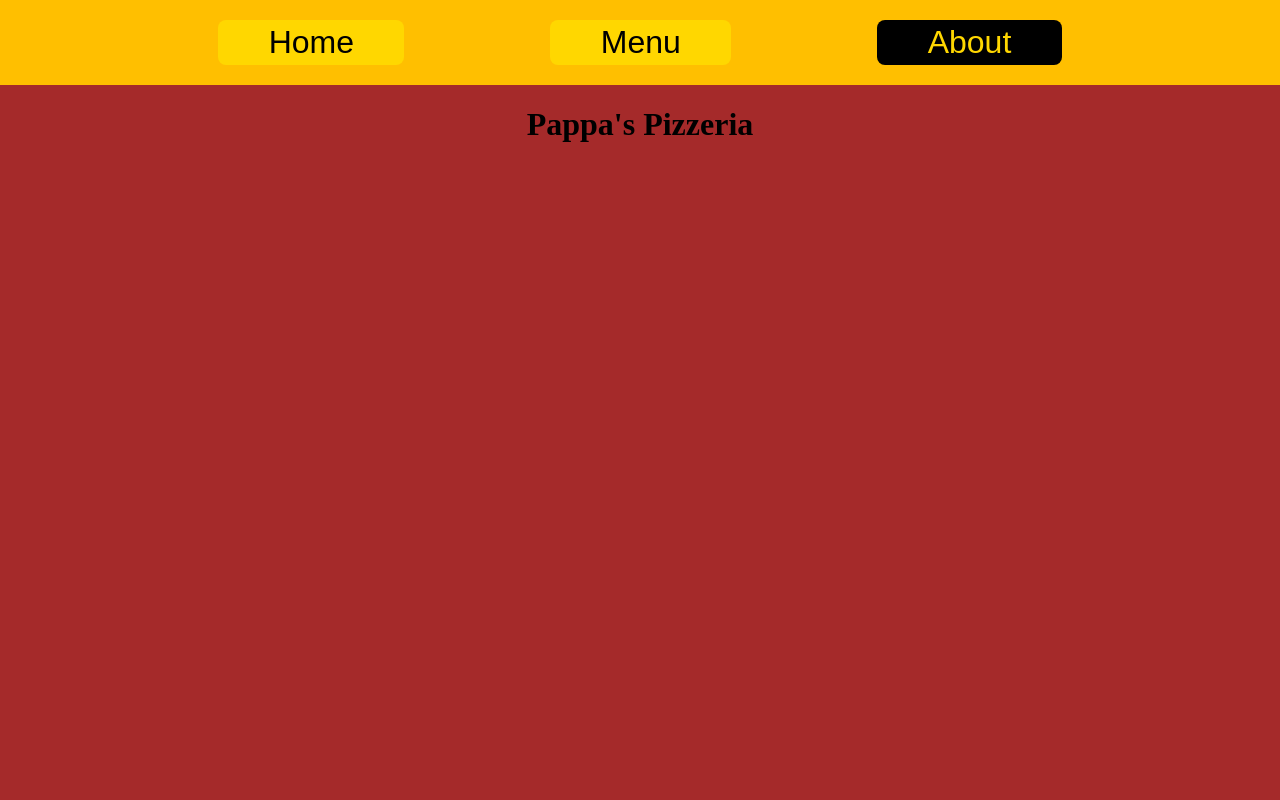
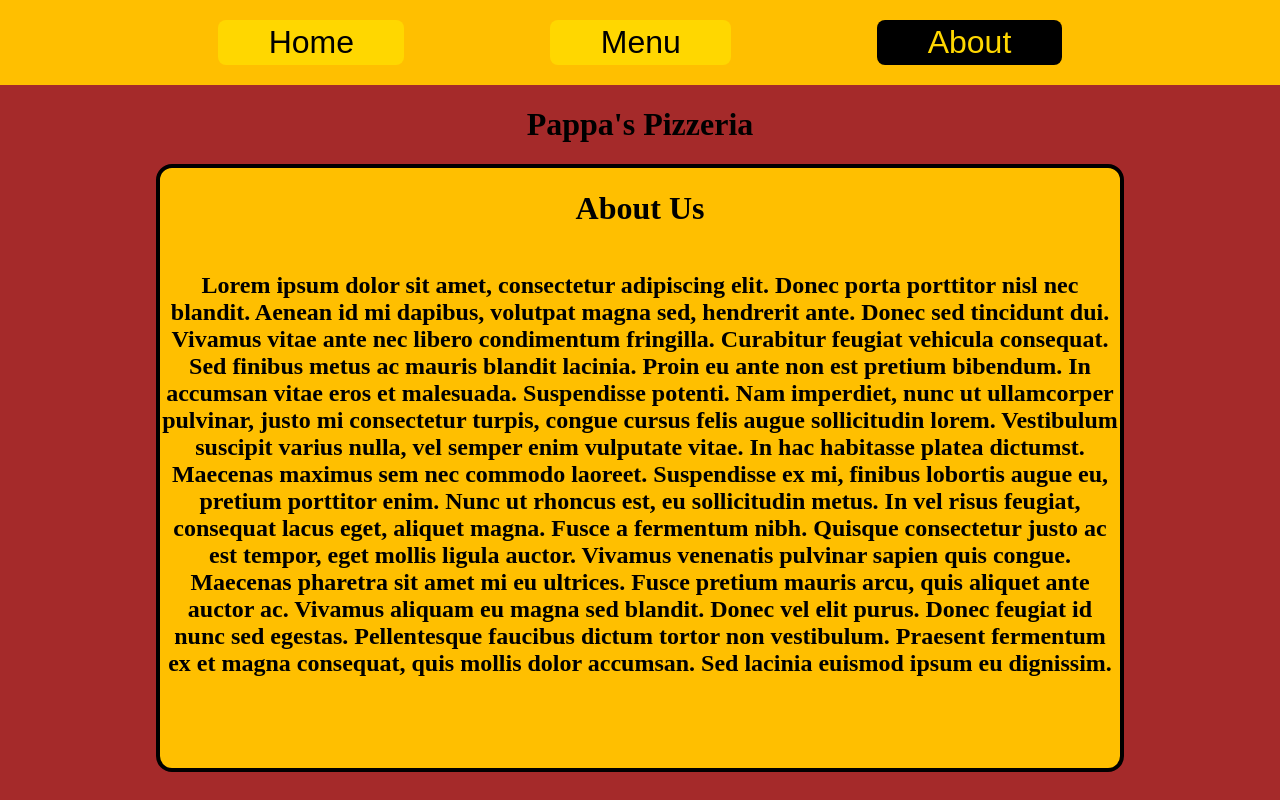
Before and after one commit to Vini72SH/Restaurant, a website built with webpack: page src/template.html in a window 1280 px wide. Both pictures are taken after a click on the button "About". Built offline with nearby package versions, Linux system fonts and the light colour scheme.

Commit message:
About Page

```diff
--- a/src/aboutPage.js
+++ b/src/aboutPage.js
@@ -1 +1,15 @@
-export function loadAboutPage(content) { }
+export function loadAboutPage(content) {
+    const aboutDiv = document.createElement("div");
+    aboutDiv.className = "about-div";
+
+    const aboutH1 = document.createElement("h1");
+    aboutH1.textContent = "About Us";
+
+    const aboutParagraph = document.createElement("p");
+    aboutParagraph.textContent = "Lorem ipsum dolor sit amet, consectetur adipiscing elit. Donec porta porttitor nisl nec blandit. Aenean id mi dapibus, volutpat magna sed, hendrerit ante. Donec sed tincidunt dui. Vivamus vitae ante nec libero condimentum fringilla. Curabitur feugiat vehicula consequat. Sed finibus metus ac mauris blandit lacinia. Proin eu ante non est pretium bibendum. In accumsan vitae eros et malesuada. Suspendisse potenti. Nam imperdiet, nunc ut ullamcorper pulvinar, justo mi consectetur turpis, congue cursus felis augue sollicitudin lorem. Vestibulum suscipit varius nulla, vel semper enim vulputate vitae. In hac habitasse platea dictumst. Maecenas maximus sem nec commodo laoreet. Suspendisse ex mi, finibus lobortis augue eu, pretium porttitor enim. Nunc ut rhoncus est, eu sollicitudin metus. In vel risus feugiat, consequat lacus eget, aliquet magna. Fusce a fermentum nibh. Quisque consectetur justo ac est tempor, eget mollis ligula auctor. Vivamus venenatis pulvinar sapien quis congue. Maecenas pharetra sit amet mi eu ultrices. Fusce pretium mauris arcu, quis aliquet ante auctor ac. Vivamus aliquam eu magna sed blandit. Donec vel elit purus. Donec feugiat id nunc sed egestas. Pellentesque faucibus dictum tortor non vestibulum. Praesent fermentum ex et magna consequat, quis mollis dolor accumsan. Sed lacinia euismod ipsum eu dignissim."
+
+    aboutDiv.appendChild(aboutH1);
+    aboutDiv.appendChild(aboutParagraph);
+
+    content.appendChild(aboutDiv);
+}
--- a/src/style.css
+++ b/src/style.css
@@ -84,3 +84,20 @@ body {
     text-align: center;
     padding: 5%;
 }
+
+.about-div {
+    display: flex;
+    align-items: center;
+    flex-direction: column;
+    width: 75vw;
+    height: 75vh;
+    background-color: #FFBF00;
+    border: 4px solid black;
+    border-radius: 16px;
+}
+
+.about-div>p {
+    text-align: center;
+    font-size: 150%;
+    font-weight: bold;
+}
```
